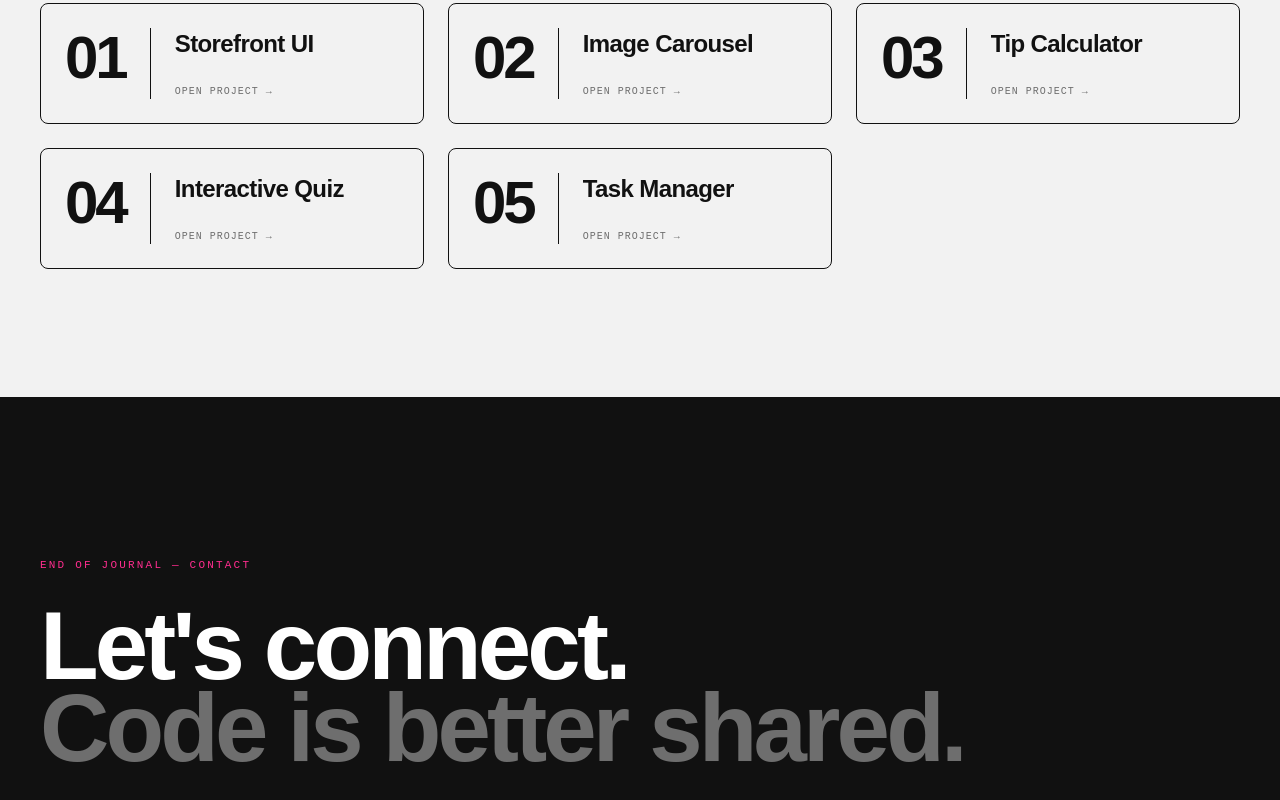
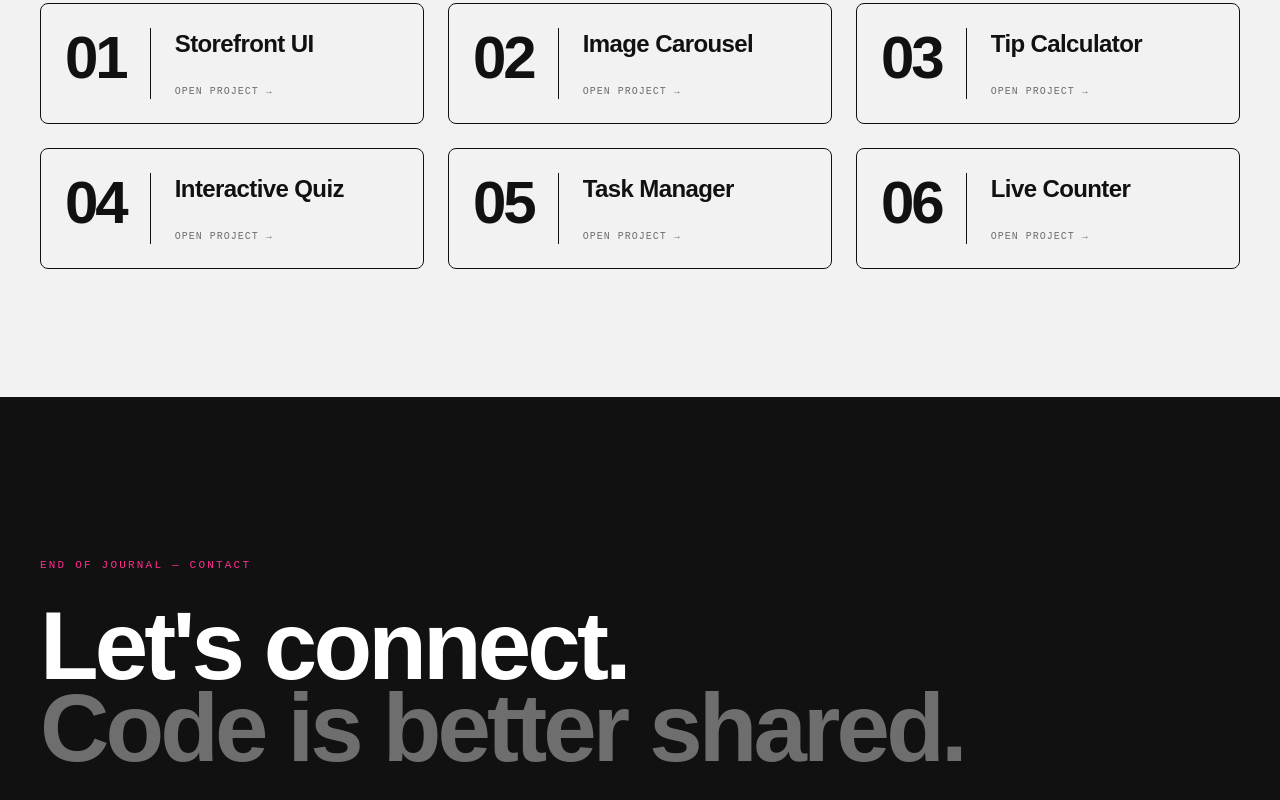
Before and after one commit to ali-mirzaei-dev/JS-Practice, a website: page index.html in a window 1280 px wide. Shown: the part 2588-3388 px from the top of the page. Drawn offline with Linux system fonts and the light colour scheme; a web font is replaced by a local one.

Commit message:
Update homepage for new mini project

```diff
--- a/index.html
+++ b/index.html
@@ -432,6 +432,21 @@
                 </a>
 
                 <!-- card 6 -->
+                <a href="Exercises/Mini-Project-06.html" class="flex gap-4 md:gap-6 bg-bg-primary p-6 rounded-lg border border-text-secondary/20 hover:border-accent **:duration-300 group h-full duration-300 hover:-translate-y-1">
+
+                    <div class="shrink-0">
+                        <span class="font-display font-black text-3xl md:text-6xl text-text-secondary/30 group-hover:text-accent tracking-tighter">06</span>
+                    </div>
+
+                    <div class="flex flex-col justify-between border-l border-text-secondary/20 pl-4 md:pl-6">
+                        <div>
+                            <h3 class="font-display font-black text-2xl text-bg-secondary tracking-tight mb-2">Live Counter</h3>
+                        </div>
+                        <span class="font-mono text-[10px] uppercase tracking-widest text-text-secondary group-hover:text-accent mt-4">Open Project →</span>
+                    </div>
+
+                </a>
+
                 <!-- card 7 -->
                 <!-- card 8 -->
                 <!-- card 9 -->
```
Also changed, not shown: assets/StyleSheet/output.css.
